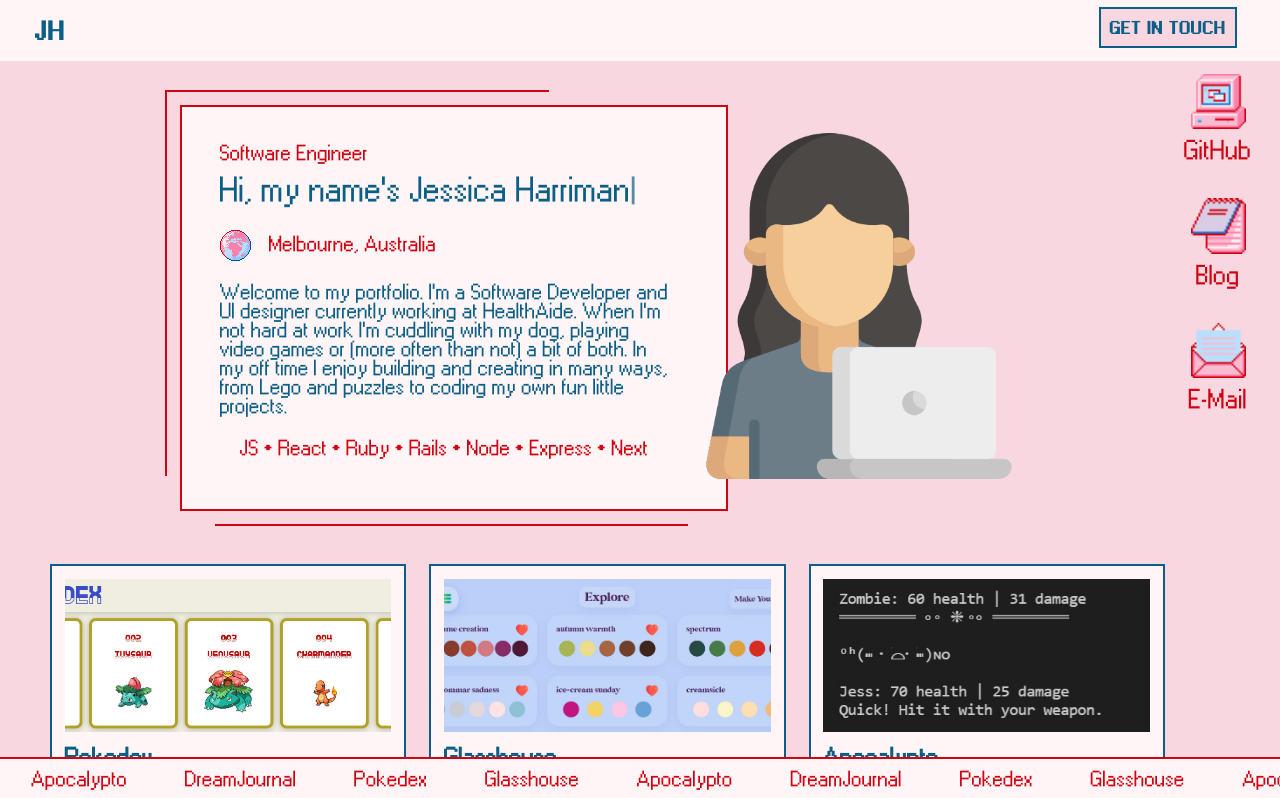
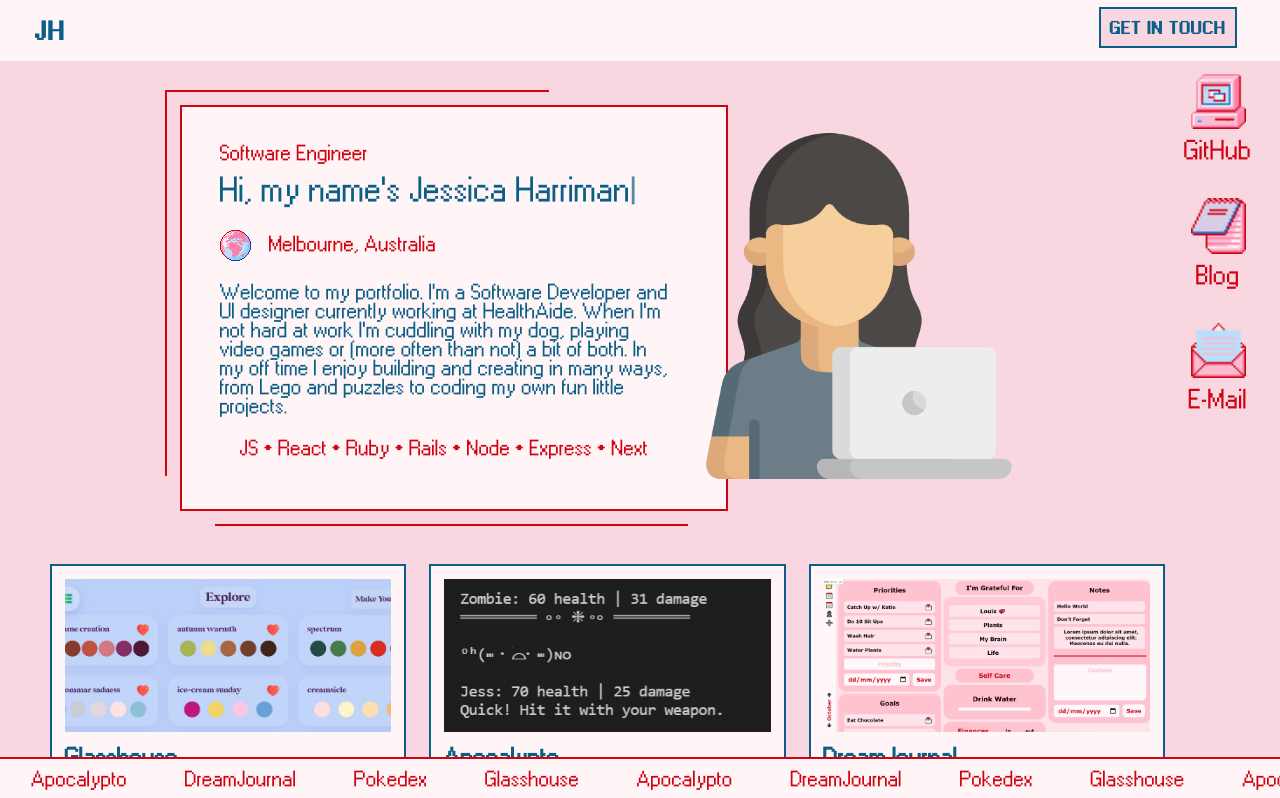
Before and after one commit to jmhar3/portfolio2.0, a React (Create React App) app: page / in a window 1280 px wide. Shown: the top 798 px of the page. Built offline with nearby package versions, Linux system fonts and the light colour scheme.

Commit message:
replace pokedex with dreamJournal

```diff
--- a/src/App.js
+++ b/src/App.js
@@ -24,8 +24,8 @@ function App() {
         <Nav />
         <main>
           <Home />
-          <Route path="/pokedex"
-            render={() => window.location = "https://github.com/jmhar3/pokedex"} />
+          <Route path="/dreamJournal"
+            render={() => window.location = "https://github.com/jmhar3/DreamJournal_app/tree/master"} />
           <Route path="/glasshouse"
             render={() => window.location = "https://github.com/jmhar3/glasshouse"} />
           <Route path="/apocalypto"
--- a/src/containers/work.js
+++ b/src/containers/work.js
@@ -1,20 +1,12 @@
 import glasshouse from '../images/glasshouse.jpg';
 import apocalypto from '../images/apocalypto.jpg';
-import pokedex from '../images/sitephoto.jpg';
+import dreamJournal from '../images/dreamJournal.jpg';
 import { Link } from "react-router-dom";
 import '../styling/work.css';
 
 const Work = () => {
  return (
   <section id="work">
-            <div className="work-container">
-                <Link to="/pokedex">
-                    <img src={pokedex}/>
-                    <h4>Pokedex</h4>
-                    <p>CSS • JavaScript</p>
-                </Link>
-            </div>
-
    <div className="work-container">
     <Link to="/glasshouse">
      <img src={glasshouse} />
@@ -30,6 +22,14 @@ const Work = () => {
      <p>Ruby</p>
     </Link>
    </div>
+
+   <div className="work-container">
+    <Link to="/dreamJournal">
+     <img src={dreamJournal} />
+     <h4>DreamJournal</h4>
+     <p>React • Redux • Rails • PostgreSQL</p>
+    </Link>
+   </div>
   </section>
  )
 }
```
Also changed, not shown: src/images/dreamJournal.jpg (added). Lines whose indentation alone changed are shown as unchanged.
